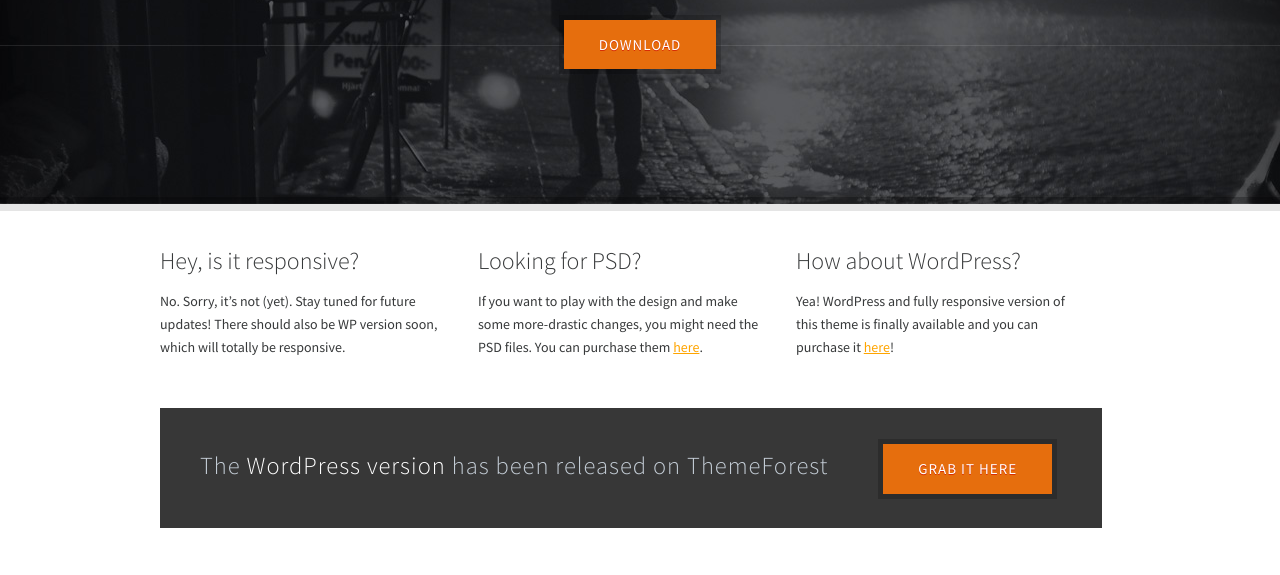
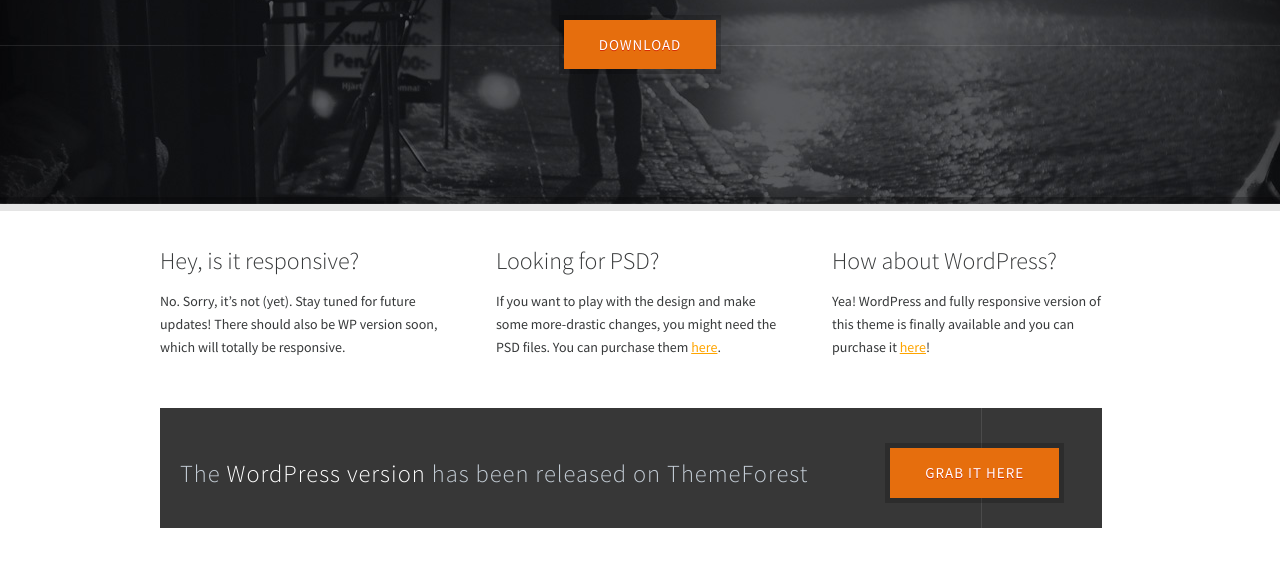
Before and after one commit to annagoralik/NINA-THEME, a plain HTML site: page index.html in a window 1280 px wide. Shown: the part 336-911 px from the top of the page. Drawn offline with Linux system fonts and the light colour scheme.

Commit message:
cleaner style

```diff
--- a/index.html
+++ b/index.html
@@ -58,7 +58,6 @@
     <div class="banner">
       <p>The <b>WordPress version</b> has been released on ThemeForest</p>
       <a href="#" class="button">Grab it here</a>
-      <div class="pxline-vertical"></div>
     </div>
 
     <div class="portfolio">
--- a/style.css
+++ b/style.css
@@ -113,7 +113,9 @@ body {
   border: 5px solid rgba(0, 0, 0, .2);
   background-clip: padding-box;
   text-shadow: 0px 1px #d72d05;
-  transition: opacity 0.5s;
+  transition: all 0.5s;
+  z-index: 1;
+  position: relative;
 }
 
 .button:hover {
@@ -134,17 +136,17 @@ body {
 }
 
 .triple-column {
+  display: flex;
+  justify-content: space-between;
   height: 152px;
   margin-bottom: 35px;
+  color: #37393a;
+  letter-spacing: normal;
 }
 
 .thirds
 {
-float: left;
-width: 30%;
-margin-right: 30px;
-color: #37393a;
-letter-spacing: normal;
+  width: 30%;
 }
 
 .thirds h1 {
@@ -174,6 +176,8 @@ letter-spacing: normal;
 
 .banner {
   display: flex;
+  justify-content: space-between;
+  align-items: center;
   background-color: #373737;
   color: #c3ccd5;
   width: 922px;
@@ -183,24 +187,25 @@ letter-spacing: normal;
   margin-bottom: 50px;
 }
 
+.banner::after {
+  content: '';
+  width: 1px;
+  height: 120px;
+  background-color: #FFF;
+  opacity: 0.1;
+  position: relative;
+  top: -5px;
+  right: 120px;
+}
+
 .banner p {
   font-size: 24.5px;
-  margin: 32px 0 0 20px;
+  margin-right: 40px;
 }
 
 .banner p b {
   color: #fff;
   font-weight: 300;
-}
-
-.banner .button {
-  margin: 21px 32px 0 50px;
-}
-
-.banner .pxline-vertical {
-  width: 1px;
-  height: 100%;
-  color: green;
 }
 
 .portfolio {
@@ -274,7 +279,7 @@ letter-spacing: normal;
   width: 960px;
   margin: auto;
   margin-top: 20px;
-  margin-bottom: 20px;
+  margin-bottom: 40px;
 }
 
 .leftside {
@@ -291,7 +296,7 @@ letter-spacing: normal;
 }
 
 .shortnote {
-  margin-bottom: 30px;
+  margin-bottom: 5em;
 }
 
 .leftside a {
@@ -373,6 +378,7 @@ letter-spacing: normal;
   top: -50px;
   margin-right: -5px;
   color: #bbb;
+  transition: color 0.5s;
 }
 
 .rightside .dots:hover {
```
